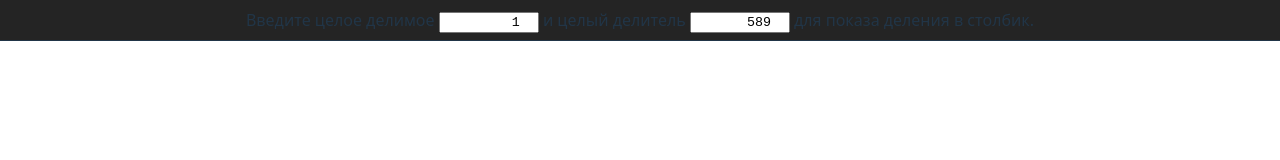
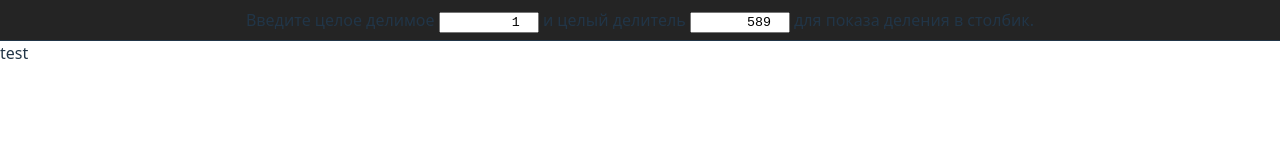
Before and after one commit to august-ra/long-division-react, a React (Vite) app: page / in a window 1280 px wide. Shown: the top 160 px of the page. Built offline with nearby package versions, Linux system fonts and the light colour scheme.

Commit message:
Added TblDivision

```diff
--- a/src/App.tsx
+++ b/src/App.tsx
@@ -1,5 +1,7 @@
 import React, { useState } from "react"
 import "./App.css"
+
+import TblDivision from "./components/TblDivision"
 
 
 export default function App() {
@@ -22,6 +24,8 @@ export default function App() {
       </div>
 
       <div className="empty" />
+
+      <TblDivision />
     </>
   )
 }
--- /dev/null
+++ b/src/components/TblDivision.tsx
@@ -0,0 +1,8 @@
+
+export default function TblDivision() {
+  return (
+    <div>
+      test
+    </div>
+  )
+}
--- a/src/index.css
+++ b/src/index.css
@@ -29,10 +29,6 @@ a {
 
 body {
   margin: 0;
-  display: flex;
-  place-items: center;
-  min-width: 320px;
-  min-height: 100vh;
 }
 
 h1 {
```
